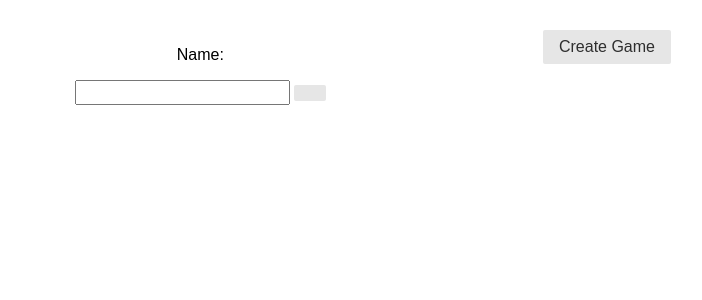
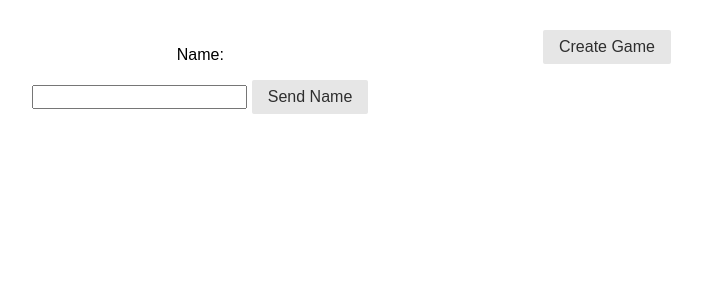
Before and after one commit to shoryamalani/moody_shared_and_alumni, a Flask app: page / in a window 1280 px wide. Shown: the top 300 px of the page, without its empty margins (33-735 px from the left). Run offline with Flask 2, Linux system fonts and the light colour scheme; some libraries are stand-ins or nearby versions.

Commit message:
changing button for name

```diff
--- a/shared/playing_cards/templates/index.html
+++ b/shared/playing_cards/templates/index.html
@@ -19,7 +19,7 @@ integrity="sha256-yr4fRk/GU1ehYJPAs8P4JlTgu0Hdsp4ZKrx8bDEDC3I=" -->
         <div class="pure-g" style="padding: 30px;">
             <div class="pure-u-1-3" style="text-align:center">
                 <p>Name:</p><input id="name">
-                <button class="pure-button" onclick="send_name()"></button>
+                <button class="pure-button" onclick="send_name()">Send Name</button>
             </div>
             <div class="pure-u-1-3" style="text-align:center">
                 <button class="pure-button" onclick="create_game()">Create Game</button>
```
